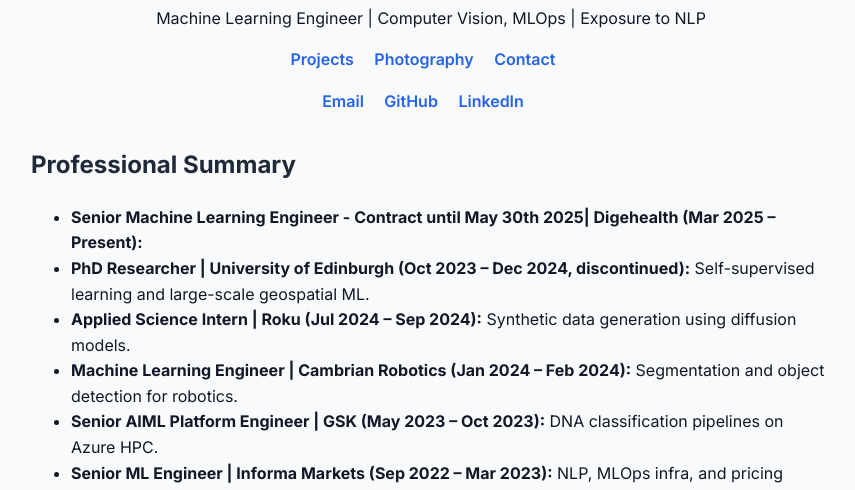
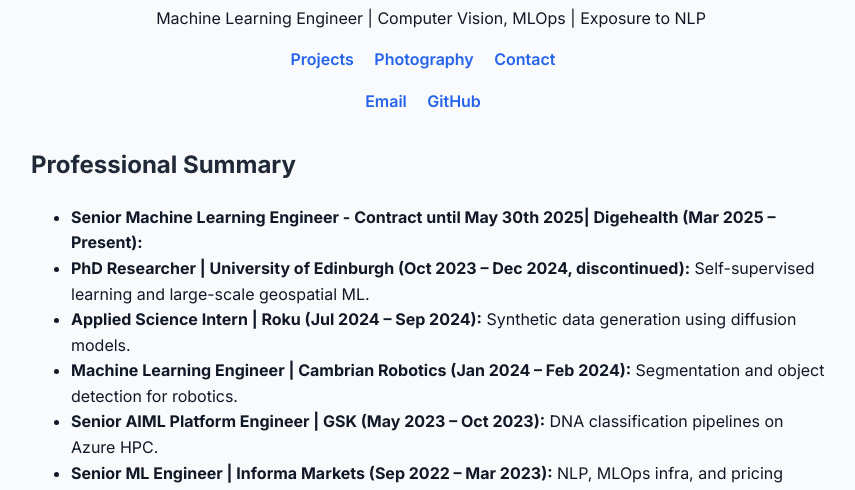
Before and after one commit to sunny1401/sunny1401.github.io, a plain HTML site: page index.html in a window 1280 px wide. Shown: the part 302-792 px from the top of the page, without its empty margins (209-1064 px from the left). Drawn offline with Linux system fonts and the light colour scheme.

Commit message:
Update index.html

```diff
--- a/index.html
+++ b/index.html
@@ -63,7 +63,8 @@
     <div class="links" style="margin-top: 1rem;">
       <a href="mailto:sankranti.joshi@example.com">Email</a>
       <a href="https://github.com/sunny1401" target="_blank">GitHub</a>
-      <a href="" target="_blank">LinkedIn</a>
+    </div>
+<!--       <a href="" target="_blank">LinkedIn</a>
     </div>
     <script>
       function handleLinkedInClick() {
@@ -74,7 +75,7 @@
           link.innerText = original;
         }, 5000);
       }
-    </script>
+    </script> -->
   </header>
 
   <section>
```
